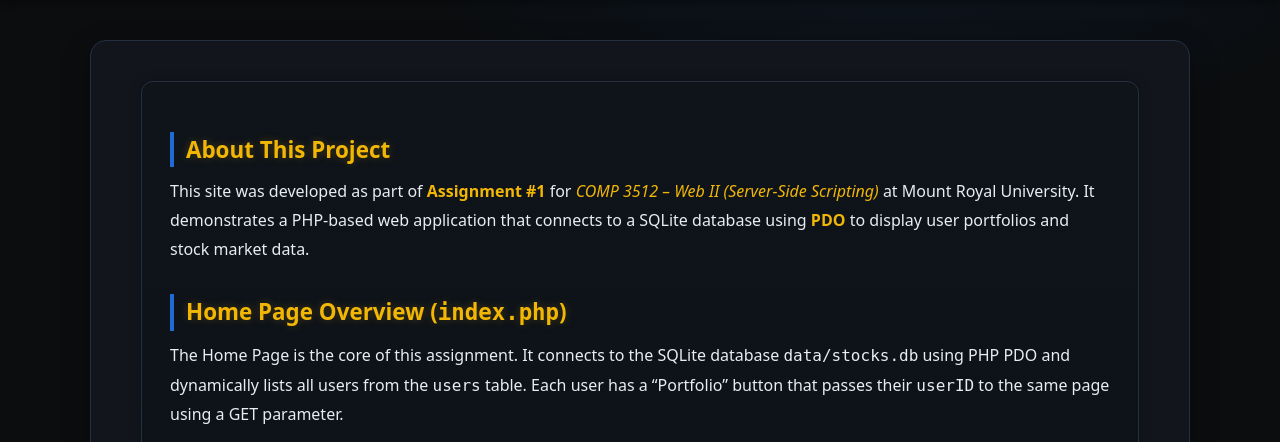
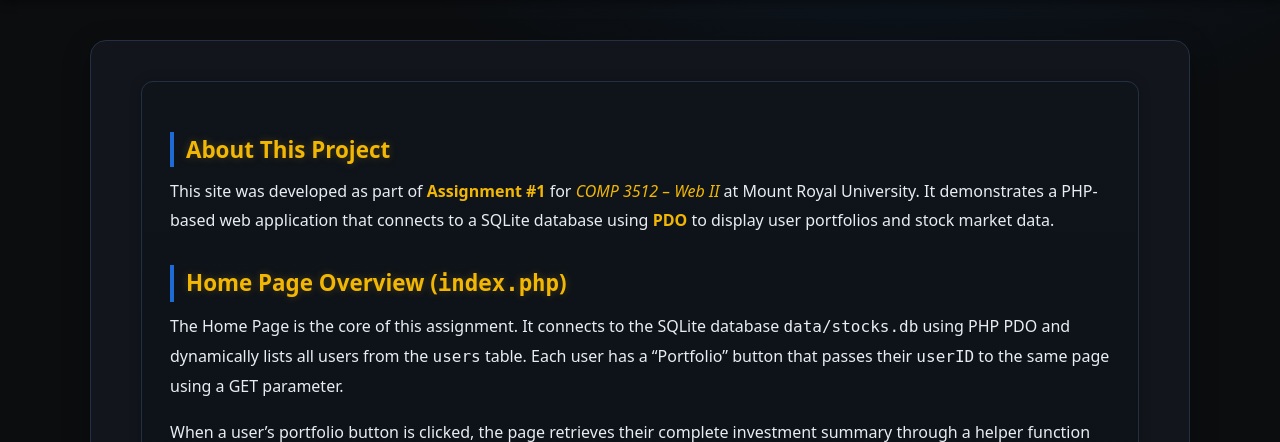
Before and after one commit to zunayedT/COMP3512-Asgn01, a PHP site: page /about.php in a window 1280 px wide. Shown: the part 86-528 px from the top of the page. Run offline with PHP 8.4, Linux system fonts and the light colour scheme.

Commit message:
one type fixed

```diff
--- a/about.php
+++ b/about.php
@@ -27,7 +27,7 @@
         <h2>About This Project</h2>
         <p>
             This site was developed as part of <strong>Assignment #1</strong> for
-            <em>COMP 3512 – Web II (Server-Side Scripting)</em> at Mount Royal University.
+            <em>COMP 3512 – Web II </em> at Mount Royal University.
             It demonstrates a PHP-based web application that connects to a SQLite database
             using <strong>PDO</strong> to display user portfolios and stock market data.
         </p>
```
